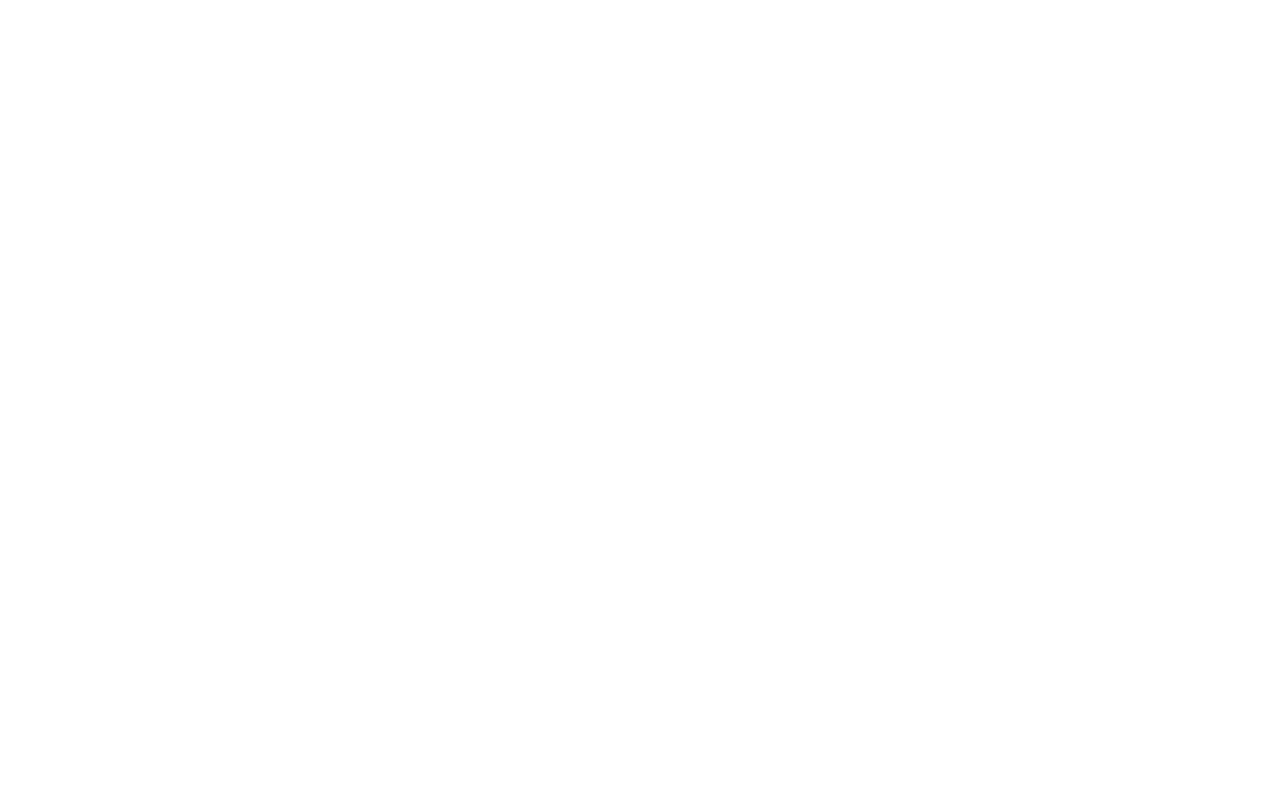
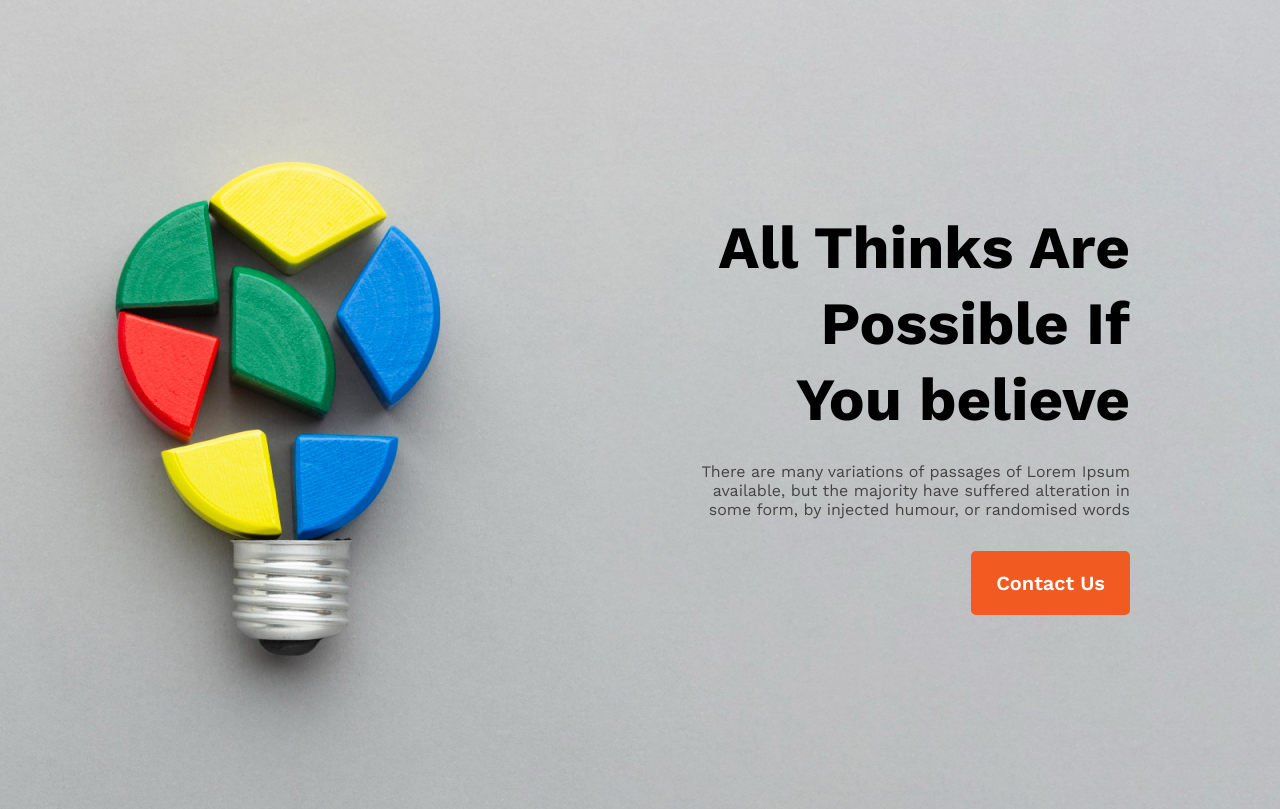
Before and after one commit to ShaylaAnika/new-year-new-me, a plain HTML site: page index.html in a window 1280 px wide. Drawn offline with nearby package versions, Linux system fonts and the light colour scheme.

Commit message:
header-repo

```diff
--- a/css/style.css
+++ b/css/style.css
@@ -0,0 +1,39 @@
+*{
+    font-family: 'Work Sans', sans-serif;
+    margin: 0;
+}
+
+/* header style */
+.header{
+    background-image: url(../images/banner/banner2.png);
+    height: 809px;
+}
+.header-content{
+    padding: 210px 150px 160px 700px;
+    text-align: right;
+}
+.header-title{
+    font-size: 60px;
+    line-height: 76px;
+    margin-bottom: 24px ;
+}
+
+.header-description{
+color: #444343;
+margin-bottom: 32px;
+}
+
+.header-btn {
+    padding: 20px 25px;
+    font-weight: 600;
+    font-size: 20px;
+    color: #FFFFFF;
+    background: #F15B22;
+    border-radius: 5px;
+    border: 0;
+}
+.header-btn:hover{
+    background-color: #FFFFFF;
+    color: #F15B22;
+    border: 2px solid #F15B22;
+}
--- a/index.html
+++ b/index.html
@@ -5,9 +5,26 @@
     <meta http-equiv="X-UA-Compatible" content="IE=edge">
     <meta name="viewport" content="width=device-width, initial-scale=1.0">
     <title>New Year New Me</title>
+    <!-- font link -->
+    <link rel="preconnect" href="https://fonts.googleapis.com"><link rel="preconnect" href="https://fonts.gstatic.com" crossorigin><link href="https://fonts.googleapis.com/css2?family=Work+Sans:wght@400;500;600;700;800&display=swap" rel="stylesheet">
+    <!-- style link -->
     <link rel="stylesheet" href="css/style.css">
 </head>
 <body>
+    <header class="header">
+        <div class="header-content">
+            <h4 class="header-title">All Thinks Are Possible If You believe</h4>
+            <p class="header-description">There are many variations of passages of Lorem Ipsum available, but the majority have suffered alteration in some form, by injected humour, or randomised words</p>
+            <button class="header-btn            ">Contact Us</button>
+        </div>
 
+
+    </header>
+    <main>
+
+    </main>
+    <footer>
+
+    </footer>
 </body>
 </html>
```
